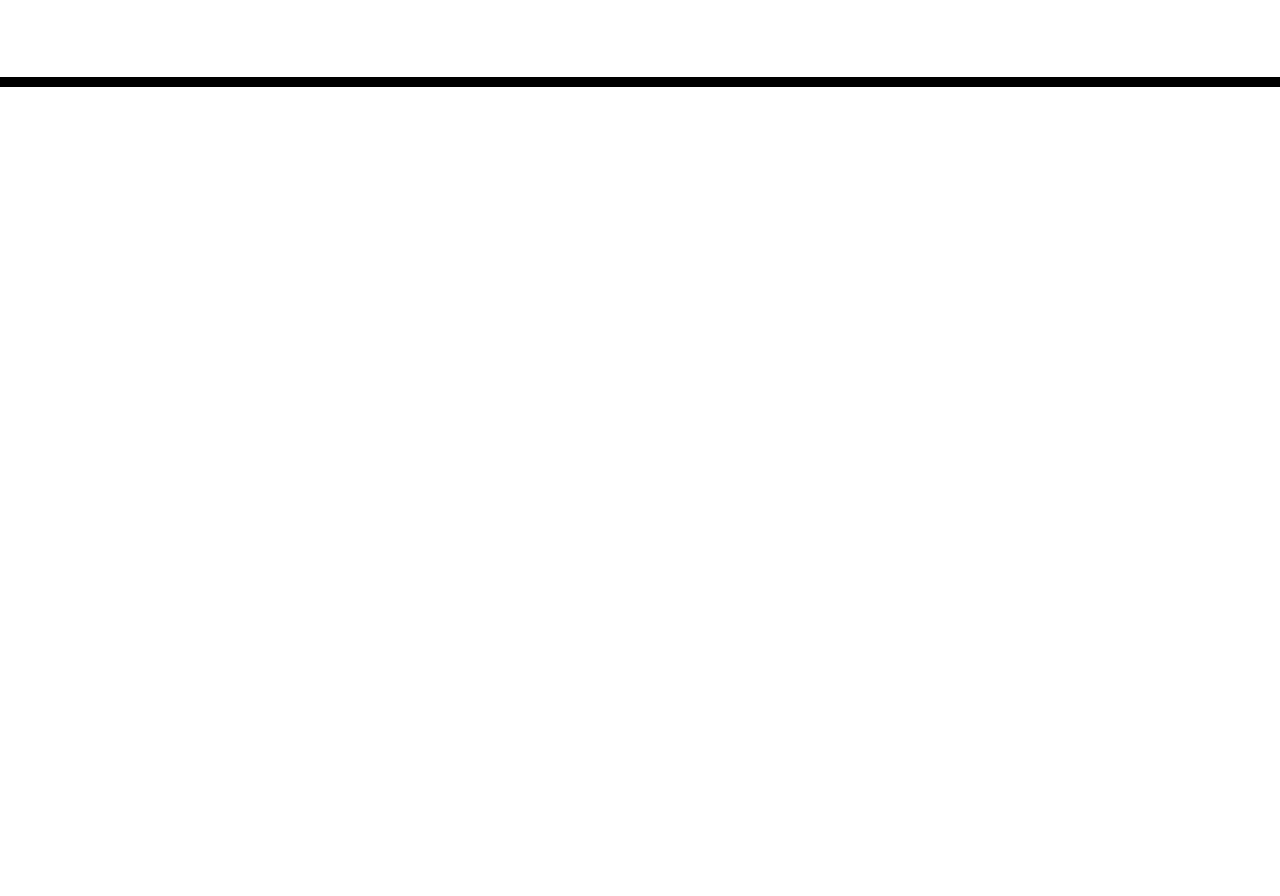
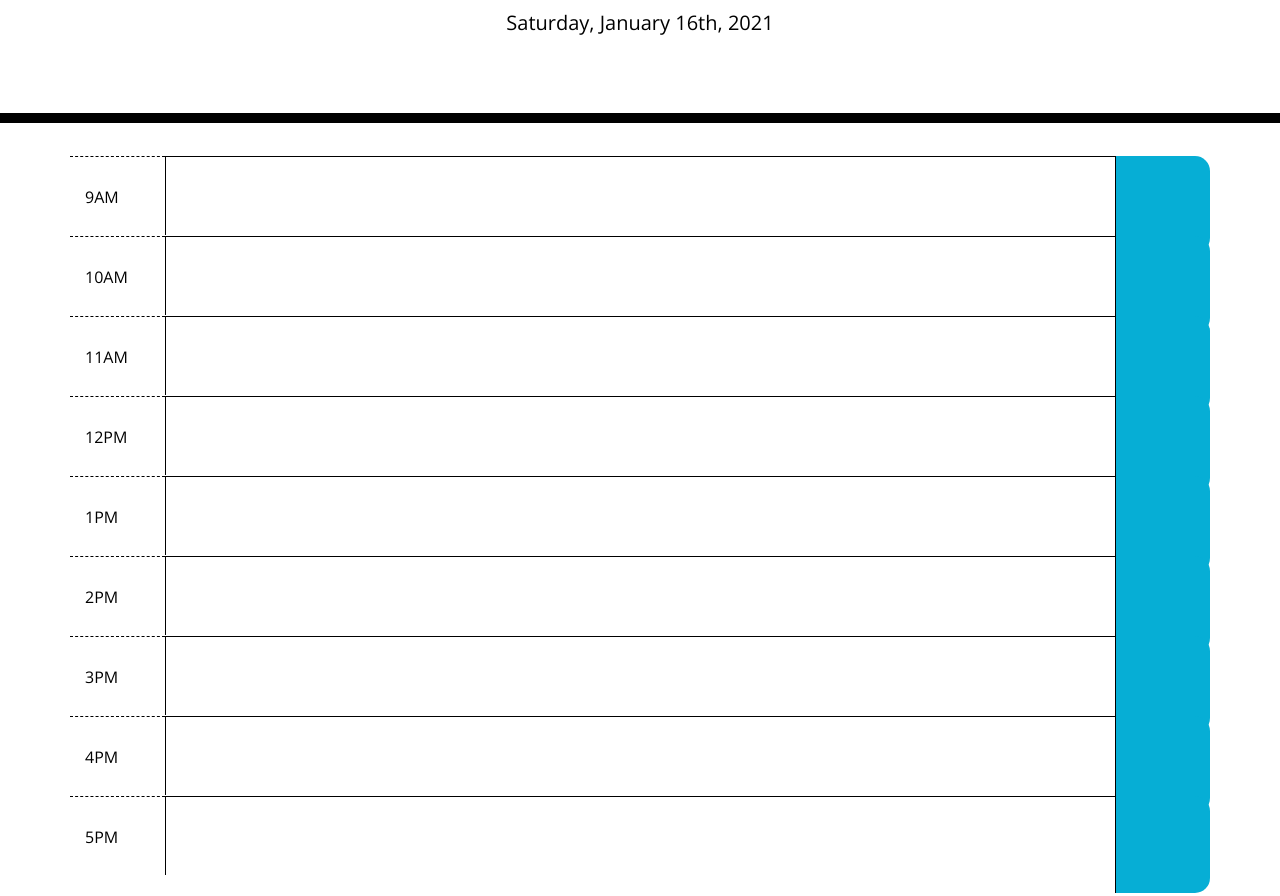
Before and after one commit to MeaghanCampbell/super-disco, a plain HTML site: page index.html in a window 1280 px wide. Shown: the part 181-1077 px from the top of the page. Before the commit the page ends 800 px from the top, so only its background shows below. Drawn offline with nearby package versions, Linux system fonts and the light colour scheme; files that its build step writes are made by us from their sources; a web font is replaced by a local one.

Commit message:
initial styling HTML Bootstrap and textarea

```diff
--- a/assets/script.js
+++ b/assets/script.js
@@ -0,0 +1,43 @@
+// Display Current Date at top
+
+var currentDate = moment().format('dddd, MMMM Do, YYYY')
+$('#currentDay').append( document.createTextNode(currentDate))
+
+// Blocks color coded if they are past present or future
+
+  /* var pastPresentFuture = function () {
+    var time = $(".time").text().trim()
+    console.log(time);
+
+    var nine = moment('.hour-nine').set("hour", 9);
+    var ten = moment('.hour-ten').set("hour", 10);
+    var eleven = moment('.hour-eleven').set("hour", 11);
+    var twelve = moment('.hour-twelve').set("hour", 12);
+    var thirteen = moment('.hour-thirteen').set("hour", 13);
+    var fourteen = moment('.hour-fourteen').set("hour", 14);
+    var fifteen = moment('.hour-fifteen').set("hour", 15);
+    var sixteen = moment('.hour-sixteen').set("hour", 16);
+    var seventeen = moment('.hour-seventeen').set("hour", 17);
+  } */
+
+// click into a time block, enter an event
+
+$( ".saveBtn" ).click(function() {
+  var text = $(this)
+    .text()
+    .trim()
+
+  var textInput = $(".description").val()
+  console.log(textInput)
+
+  localStorage.setItem("task", textInput)
+});
+
+// get items when page is refreshed
+
+var loadTasks = function() {
+  tasks = localStorage.getItem("tasks");
+  console.log(tasks)
+}
+
+// pastPresentFuture();
--- a/assets/style.css
+++ b/assets/style.css
@@ -4,13 +4,14 @@ body {
     line-height: 1;
   }
 
-  textarea{
+  textarea {
     background: transparent;
     border: none;
     resize: none;
     color: #000000;
-    border-left: 1px solid black;
     padding: 10px;
+    width: 100%;
+    height: 100%;
   }
 
   .jumbotron {
@@ -23,6 +24,8 @@ body {
 
   .description{
     white-space: pre-wrap;
+    border-top: solid 1px black;
+    border-left: solid 1px black;
   }
 
   .time-block{
--- a/index.html
+++ b/index.html
@@ -1,5 +1,6 @@
 <!DOCTYPE html>
 <html lang="en">
+
   <head>
     <meta charset="UTF-8" />
     <meta name="viewport" content="width=device-width, initial-scale=1.0" />
@@ -18,21 +19,115 @@
       href="https://fonts.googleapis.com/css?family=Open+Sans&display=swap"
       rel="stylesheet"
     />
-    <link rel="stylesheet" href="style.css" />
+    <link rel="stylesheet" href="https://cdnjs.cloudflare.com/ajax/libs/open-iconic/1.1.1/font/css/open-iconic-bootstrap.min.css" />
+    <link rel="stylesheet" href="./assets/style.css" />
     <title>Work Day Scheduler</title>
   </head>
 
   <body>
+
     <header class="jumbotron">
       <h1 class="display-3">Work Day Scheduler</h1>
       <p class="lead">A simple calendar app for scheduling your work day</p>
       <p id="currentDay" class="lead"></p>
     </header>
+    <!-- calendar grid -->
     <div class="container">
-      <!-- Timeblocks go here -->
+    <!-- 9AM -->
+      <div class="row">
+        <div class="col-1 hour hour-nine">
+            <p class="time">9AM</p>
+        </div>
+        <textarea class="col-10 description"></textarea>
+        <div class="col-1 saveBtn d-flex align-items-center justify-content-center">
+          <span class="oi oi-task"></span>
+        </div>
+      </div>
+      <!-- 10AM -->
+      <div class="row">
+        <div class="col-1 hour hour-ten">
+            <p class="time">10AM</p>
+        </div>
+        <textarea class="col-10 description"></textarea>
+        <div class="col-1 saveBtn d-flex align-items-center justify-content-center">
+          <span class="oi oi-task"></span>
+        </div>
+      </div>
+      <!-- 11AM -->
+      <div class="row">
+        <div class="col-1 hour hour-eleven">
+          <p class="time">11AM</p>
+        </div>
+        <textarea class="col-10 description"></textarea>
+        <div class="col-1 saveBtn d-flex align-items-center justify-content-center">
+          <span class="oi oi-task"></span>
+        </div>
+      </div>
+      <!-- 12PM -->
+      <div class="row">
+        <div class="col-1 hour hour-twelve">
+          <p class="time">12PM</p>
+        </div>
+        <textarea class="col-10 description"></textarea>
+        <div class="col-1 saveBtn d-flex align-items-center justify-content-center">
+          <span class="oi oi-task"></span>
+        </div>
+      </div>
+      <!-- 1PM -->
+      <div class="row">
+        <div class="col-1 hour hour-thirteen">
+          <p class="time">1PM</p>
+        </div>
+        <textarea class="col-10 description"></textarea>
+        <div class="col-1 saveBtn d-flex align-items-center justify-content-center">
+          <span class="oi oi-task"></span>
+        </div>
+      </div>
+      <!-- 2PM -->
+      <div class="row">
+        <div class="col-1 hour hour-fourteen">
+          <p class="time">2PM</p>
+        </div>
+        <textarea class="col-10 description"></textarea>
+        <div class="col-1 saveBtn d-flex align-items-center justify-content-center">
+          <span class="oi oi-task"></span>
+        </div>
+      </div>
+      <!-- 3PM -->
+      <div class="row">
+        <div class="col-1 hour hour-fifteen">
+          <p class="time">3PM</p>
+        </div>
+        <textarea class="col-10 description"></textarea>
+        <div class="col-1 saveBtn d-flex align-items-center justify-content-center">
+          <span class="oi oi-task"></span>
+        </div>
+      </div>
+      <!-- 3PM -->
+      <div class="row">
+        <div class="col-1 hour hour-sixteen">
+          <p class="time">4PM</p>
+        </div>
+        <textarea class="col-10 description"></textarea>
+        <div class="col-1 saveBtn d-flex align-items-center justify-content-center">
+          <span class="oi oi-task"></span>
+        </div>
+      </div>
+      <!-- 5PM -->
+      <div class="row">
+        <div class="col-1 hour hour-seventeen">
+          <p class="time">5PM</p>
+        </div>
+        <textarea class="col-10 description"></textarea>
+        <div class="col-1 saveBtn d-flex align-items-center justify-content-center">
+          <span class="oi oi-task"></span>
+        </div>
+      </div>
     </div>
 
     <script src="https://code.jquery.com/jquery-3.4.1.min.js"></script>
     <script src="https://cdnjs.cloudflare.com/ajax/libs/moment.js/2.24.0/moment.min.js"></script>
+    <script src="./assets/script.js"></script>
+
   </body>
 </html>
```
